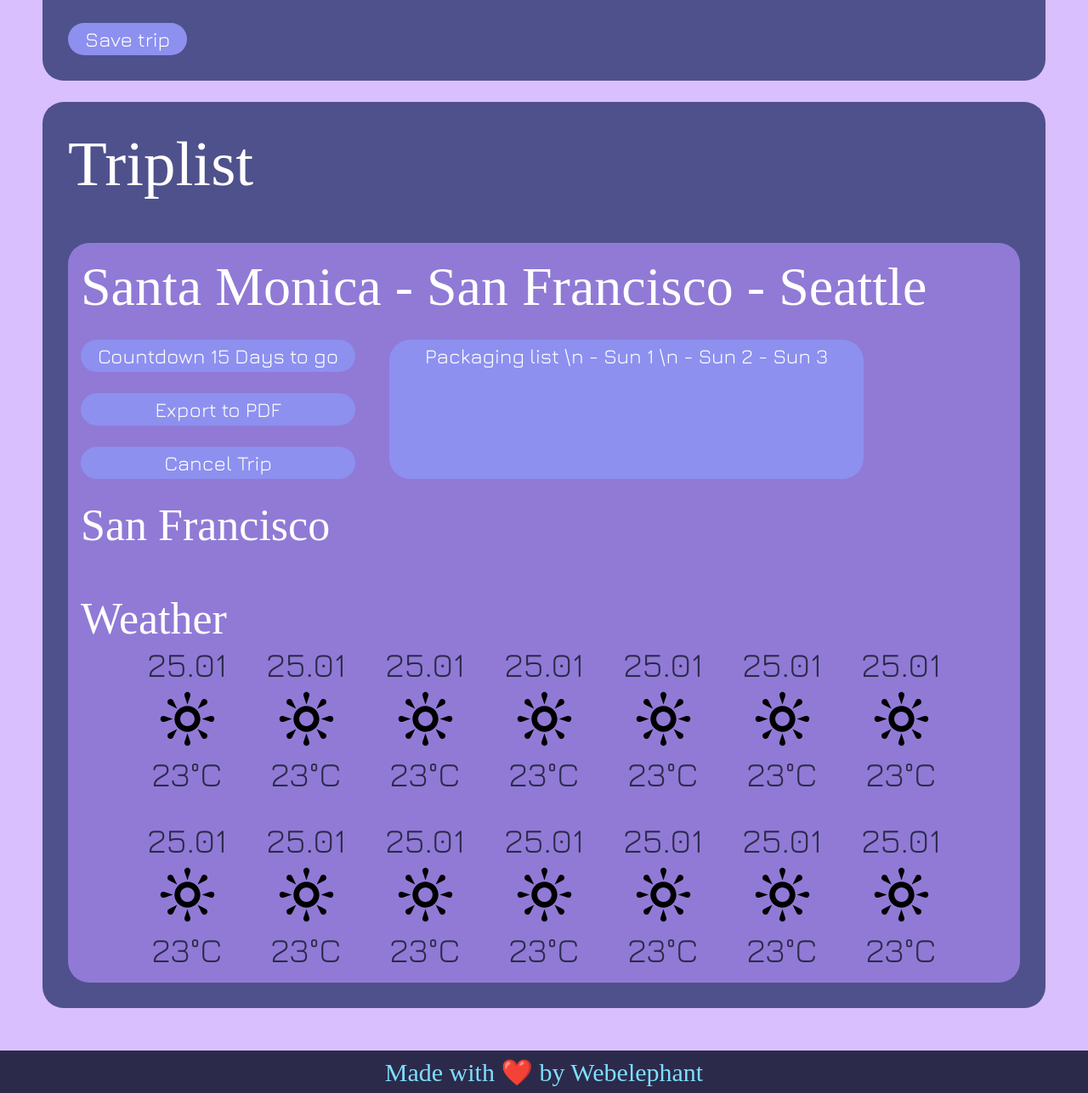
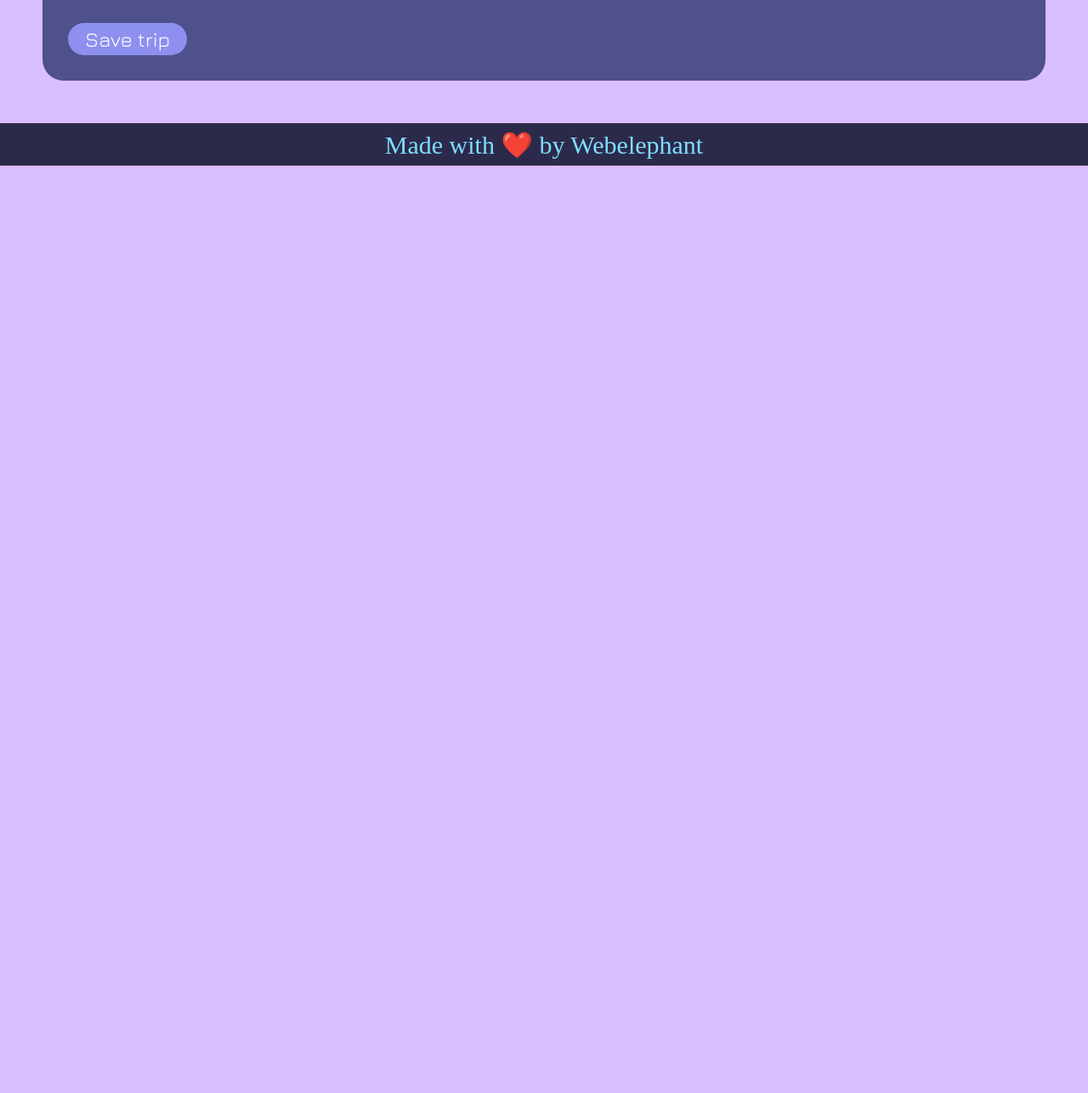
Before and after one commit to m1chale/travel-app, a website built with webpack: page src/client/views/index.html in a window 1280 px wide. Shown: the part 719-2006 px from the top of the page at 85% size. After the commit the page ends 914 px from the top, so only its background shows below. Built offline with nearby package versions, Linux system fonts and the light colour scheme; no server answers; a web font is replaced by a local one.

Commit message:
remove template code

```diff
--- a/src/client/views/index.html
+++ b/src/client/views/index.html
@@ -62,114 +62,6 @@
                     <input type="button" id="save-trip" value="Save trip" />
                 </form>
             </section>
-
-            <section class="triplist-wrapper">
-                <h2>Triplist</h2>
-                <div class="trip-wrapper">
-                    <h3>Santa Monica - San Francisco - Seattle</h3>
-
-                    <div class="row">
-                        <div class="col">
-                            <div class="trip-details">
-                                Countdown
-                                15 Days to go
-                            </div>
-
-                            <input type="button" id="export-trip" value="Export to PDF" />
-                            <input type="button" id="cancel-trip" value="Cancel Trip" />
-                        </div>
-
-                        <div class="list">
-                            Packaging list
-                            \n
-                            - Sun 1 \n
-                            - Sun 2
-                            - Sun 3
-                        </div>
-                    </div>
-
-                    <div class="location-wrapper">
-                        <h4>San Francisco</h4>
-                        <img class="location-img">
-                        <h4>Weather</h4>
-                        <div class="weather-wrapper">
-                            <div class="row center">
-                                <div class="day">
-                                    <span>25.01</span>
-                                    <img src="<%= require('../media/weather-sunny.svg') %>">
-                                    <span>23°C</span>
-                                </div>
-                                <div class="day">
-                                    <span>25.01</span>
-                                    <img src="<%= require('../media/weather-sunny.svg') %>">
-                                    <span>23°C</span>
-                                </div>
-                                <div class="day">
-                                    <span>25.01</span>
-                                    <img src="<%= require('../media/weather-sunny.svg') %>">
-                                    <span>23°C</span>
-                                </div>
-                                <div class="day">
-                                    <span>25.01</span>
-                                    <img src="<%= require('../media/weather-sunny.svg') %>">
-                                    <span>23°C</span>
-                                </div>
-                                <div class="day">
-                                    <span>25.01</span>
-                                    <img src="<%= require('../media/weather-sunny.svg') %>">
-                                    <span>23°C</span>
-                                </div>
-                                <div class="day">
-                                    <span>25.01</span>
-                                    <img src="<%= require('../media/weather-sunny.svg') %>">
-                                    <span>23°C</span>
-                                </div>
-                                <div class="day">
-                                    <span>25.01</span>
-                                    <img src="<%= require('../media/weather-sunny.svg') %>">
-                                    <span>23°C</span>
-                                </div>
-                            </div>
-                            <div class="row center">
-                                <div class="day">
-                                    <span>25.01</span>
-                                    <img src="<%= require('../media/weather-sunny.svg') %>">
-                                    <span>23°C</span>
-                                </div>
-                                <div class="day">
-                                    <span>25.01</span>
-                                    <img src="<%= require('../media/weather-sunny.svg') %>">
-                                    <span>23°C</span>
-                                </div>
-                                <div class="day">
-                                    <span>25.01</span>
-                                    <img src="<%= require('../media/weather-sunny.svg') %>">
-                                    <span>23°C</span>
-                                </div>
-                                <div class="day">
-                                    <span>25.01</span>
-                                    <img src="<%= require('../media/weather-sunny.svg') %>">
-                                    <span>23°C</span>
-                                </div>
-                                <div class="day">
-                                    <span>25.01</span>
-                                    <img src="<%= require('../media/weather-sunny.svg') %>">
-                                    <span>23°C</span>
-                                </div>
-                                <div class="day">
-                                    <span>25.01</span>
-                                    <img src="<%= require('../media/weather-sunny.svg') %>">
-                                    <span>23°C</span>
-                                </div>
-                                <div class="day">
-                                    <span>25.01</span>
-                                    <img src="<%= require('../media/weather-sunny.svg') %>">
-                                    <span>23°C</span>
-                                </div>
-                            </div>
-                        </div>
-                    </div>
-            </section>
         </main>
         <footer>
             <span>Made with ❤️ by Webelephant</span>
```
